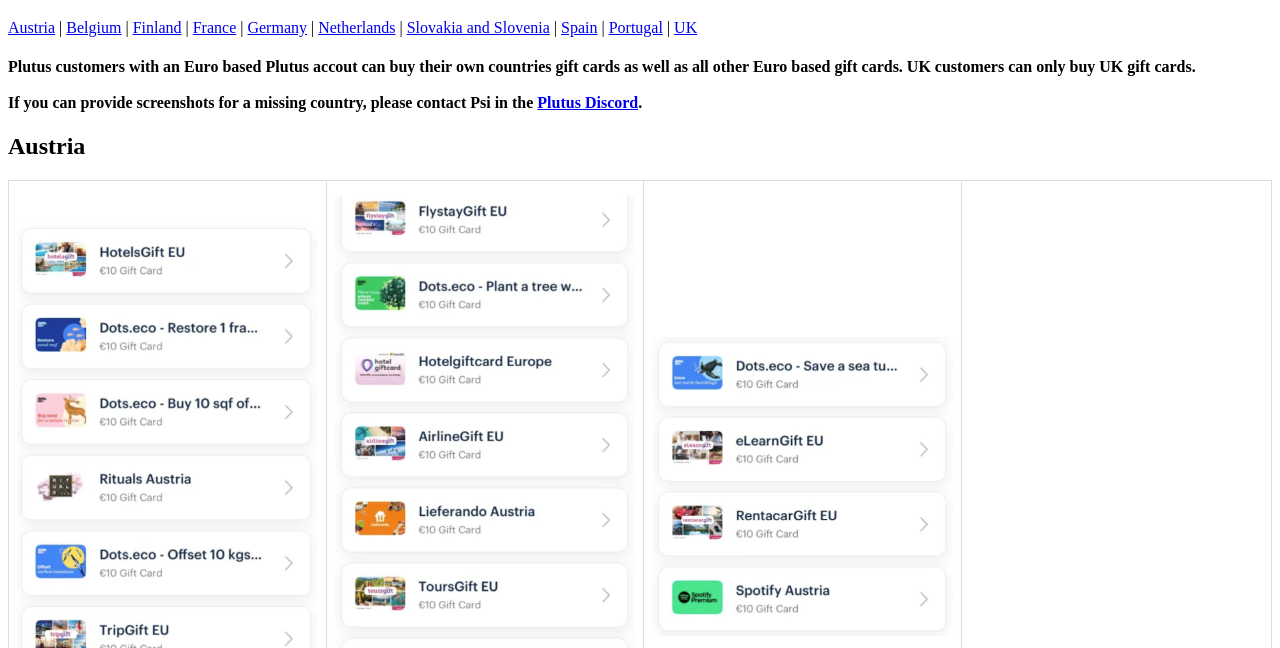
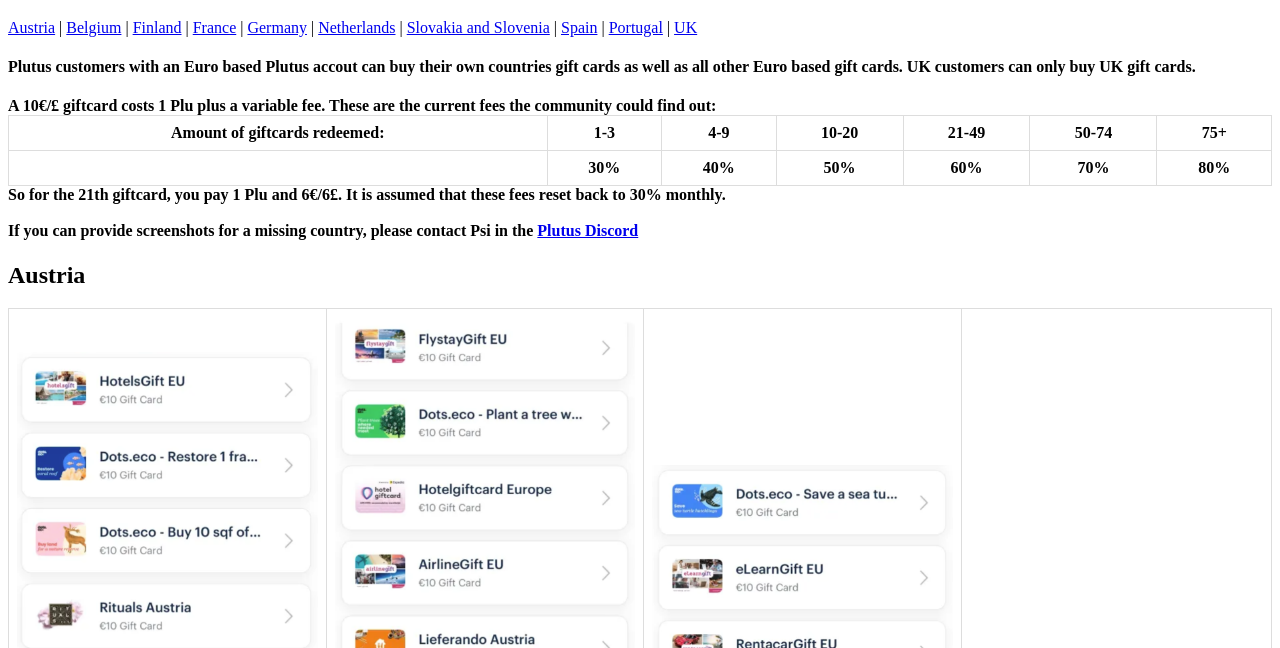
Before and after one commit to psi2k/psi2k.github.io, a plain HTML site: page index.html in a window 1280 px wide. Shown: the part 152-800 px from the top of the page. Drawn offline with Linux system fonts and the light colour scheme.

Commit message:
Update index.html

```diff
--- a/index.html
+++ b/index.html
@@ -12,7 +12,16 @@
 
 <div class="anchor-links"><a href="#at">Austria</a> | <a href="#bg">Belgium</a> | <a href="#FI">Finland</a> | <a href="#france">France</a> | <a href="#germany">Germany</a> | <a href="#nl">Netherlands</a> | <a href="#sk">Slovakia and Slovenia</a> | <a href="#spain">Spain</a> | <a href="#pt">Portugal</a> | <a href="#uk">UK</a></div>
 
-<h4>Plutus customers with an Euro based Plutus accout can buy their own countries gift cards as well as all other Euro based gift cards. UK customers can only buy UK gift cards.<br><br>If you can provide screenshots for a missing country, please contact Psi in the <a href="https://discord.gg/plutus">Plutus Discord</a>.</h4>
+<h4>Plutus customers with an Euro based Plutus accout can buy their own countries gift cards as well as all other Euro based gift cards. UK customers can only buy UK gift cards.<br>
+</h4>
+<h4>
+A 10€/£ giftcard costs 1 Plu plus a variable fee. These are the current fees the community could find out:
+<br>
+<table> <tr> <td>Amount of giftcards redeemed:</td> <td>1-3</td><td>4-9</td><td>10-20</td><td>21-49</td><td>50-74</td><td>75+</td></tr>
+<tr><td></td><td>30%</td><td>40%</td><td>50%</td><td>60%</td><td>70%</td><td>80%</td></tr></table>
+So for the 21th giftcard, you pay 1 Plu and 6€/6£. It is assumed that these fees reset back to 30% monthly.<br>
+<br>If you can provide screenshots for a missing country, please contact Psi in the <a href="https://discord.gg/plutus">Plutus Discord</a>
+</h4>
 
 
 <h2 id="at">Austria</h2> <table> <tr> <td><img src="AT1.png"></td> <td><img src="AT2.png"></td><td><img src="AT3.png"></td> <td><img src="blank.png"></td> </tr></table>
```
